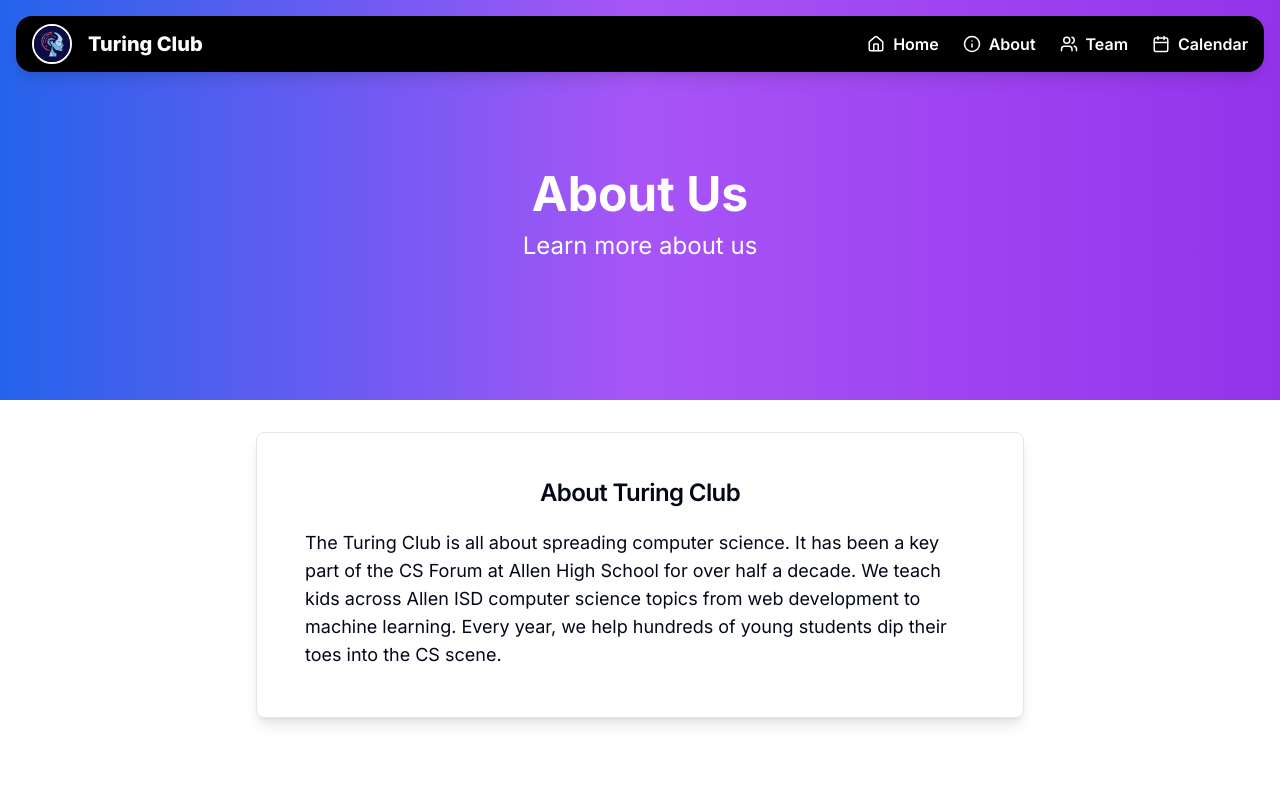
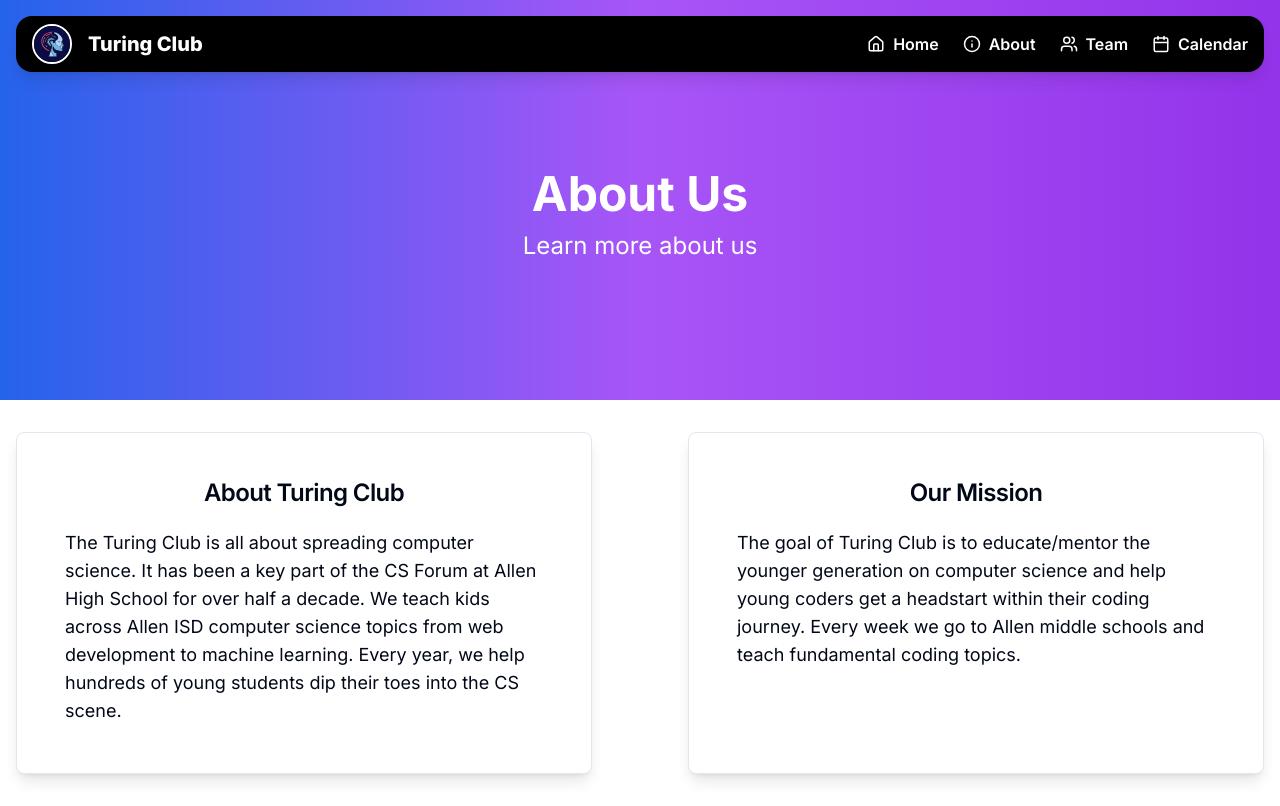
Before and after one commit to AndrxwWxng/turing-club, a Next.js app: page /about in a window 1280 px wide. Built offline with nearby package versions, Linux system fonts and the light colour scheme.

Commit message:
added mission

```diff
--- a/src/app/about/page.tsx
+++ b/src/app/about/page.tsx
@@ -4,7 +4,7 @@ import {
   CardContent,
   CardHeader,
   CardTitle,
-} from "@/components/ui/card"
+} from "@/components/ui/card";
 import Header from '@/components/Header';
 
 const AboutPage = () => {
@@ -12,7 +12,8 @@ const AboutPage = () => {
     <div>
       <Header title="About Us" subtitle="Learn more about us" />
       <div className="container mx-auto px-4 py-8">
-        <Card className='relative max-w-3xl mx-auto p-6 shadow-lg rounded-lg bg-white'>
+        <div className="flex flex-col md:flex-row justify-between gap-8">
+          <Card className="relative max-w-xl flex-1 p-6 shadow-lg rounded-lg bg-white">
             <CardHeader>
               <CardTitle className="text-center">About Turing Club</CardTitle>
             </CardHeader>
@@ -24,6 +25,20 @@ const AboutPage = () => {
               </p>
             </CardContent>
           </Card>
+
+          <Card className="relative max-w-xl flex-1 p-6 shadow-lg rounded-lg bg-white">
+            <CardHeader>
+              <CardTitle className="text-center">Our Mission</CardTitle>
+            </CardHeader>
+            <CardContent>
+              <p className="text-lg">
+                The goal of Turing Club is to educate/mentor the younger generation on computer science and
+                help young coders get a headstart within their coding journey. Every week we go
+                to Allen middle schools and teach fundamental coding topics.
+              </p>
+            </CardContent>
+          </Card>
+        </div>
       </div>
     </div>
   );
```
Lines whose indentation alone changed are shown as unchanged.
